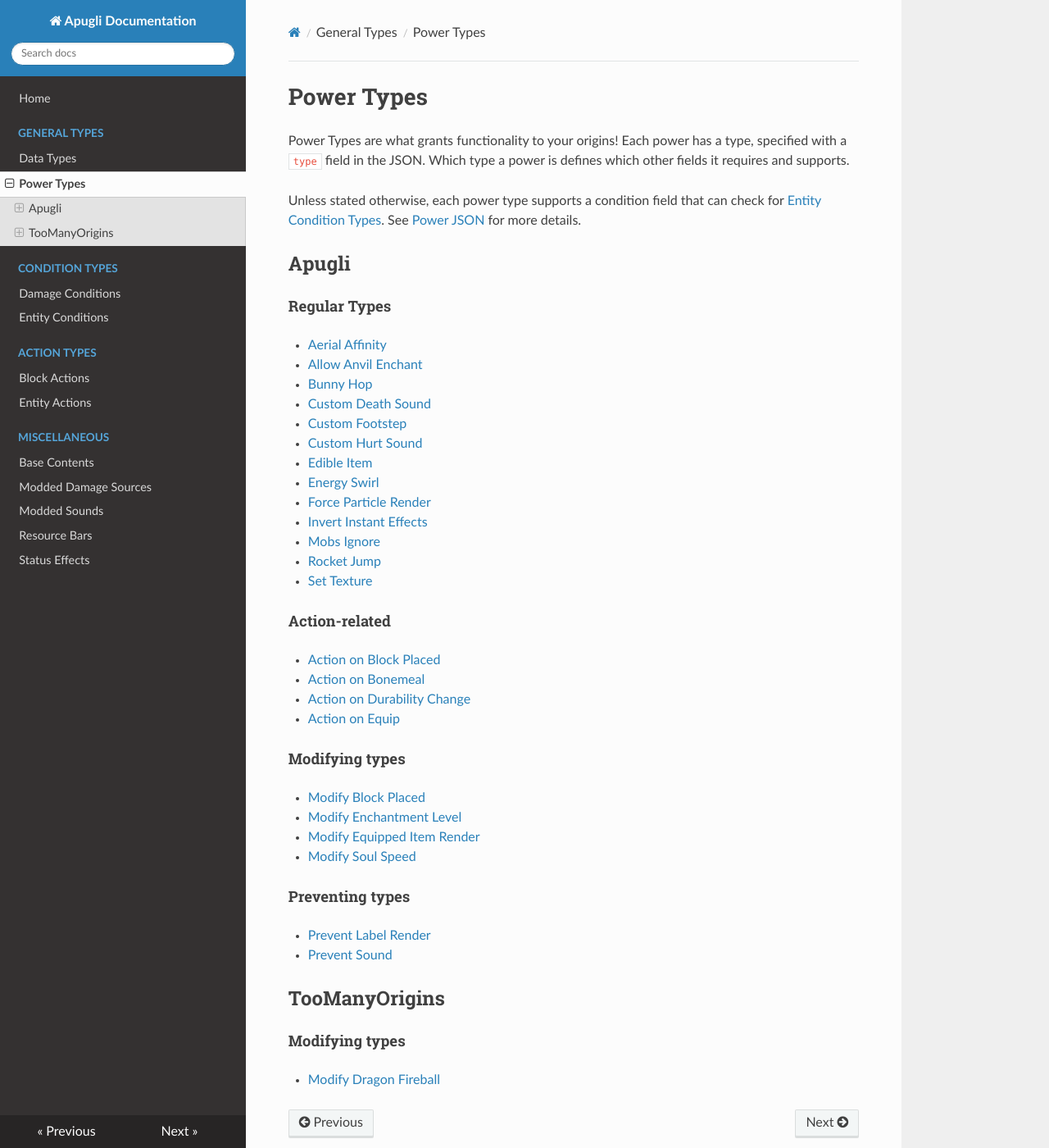
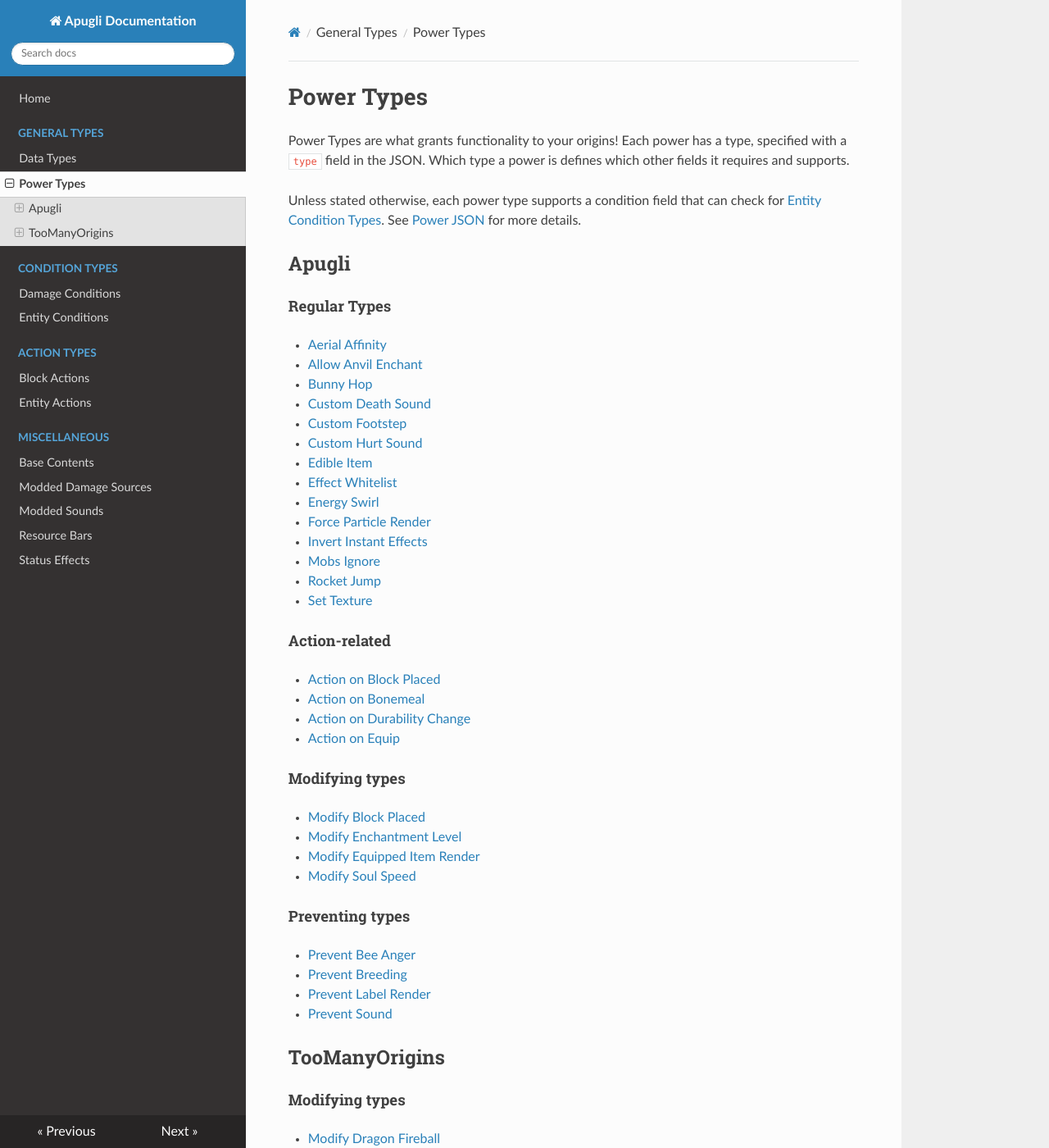
Before and after one commit to MerchantPug/apugli-docs, an MkDocs documentation site: the page built from docs/types/power_types.md, in a window 1280 px wide and 1400 px high. Shown: the whole window at 82% size. Built offline with MkDocs 1.6.1, drawn with Linux system fonts in a browser that asks for light colours; nearby versions of some CDN libraries.

Commit message:
Update power_types.md

```diff
--- a/docs/types/power_types.md
+++ b/docs/types/power_types.md
@@ -19,6 +19,7 @@ Unless stated otherwise, each power type supports a condition field that can che
 - [Custom Footstep](custom_footstep)
 - [Custom Hurt Sound](custom_hurt_sound)
 - [Edible Item](edible_item)
+- [Effect Whitelist](effect_whitelist)
 - [Energy Swirl](energy_swirl)
 - [Force Particle Render](force_particle_render)
 - [Invert Instant Effects](invert_instant_effects)
@@ -39,6 +40,8 @@ Unless stated otherwise, each power type supports a condition field that can che
 - [Modify Soul Speed](modify_soul_speed)
 
 #### Preventing types
+- [Prevent Bee Anger](prevent_bee_anger)
+- [Prevent Breeding](prevent_breeding)
 - [Prevent Label Render](prevent_label_render)
 - [Prevent Sound](prevent_sound)
 
```
